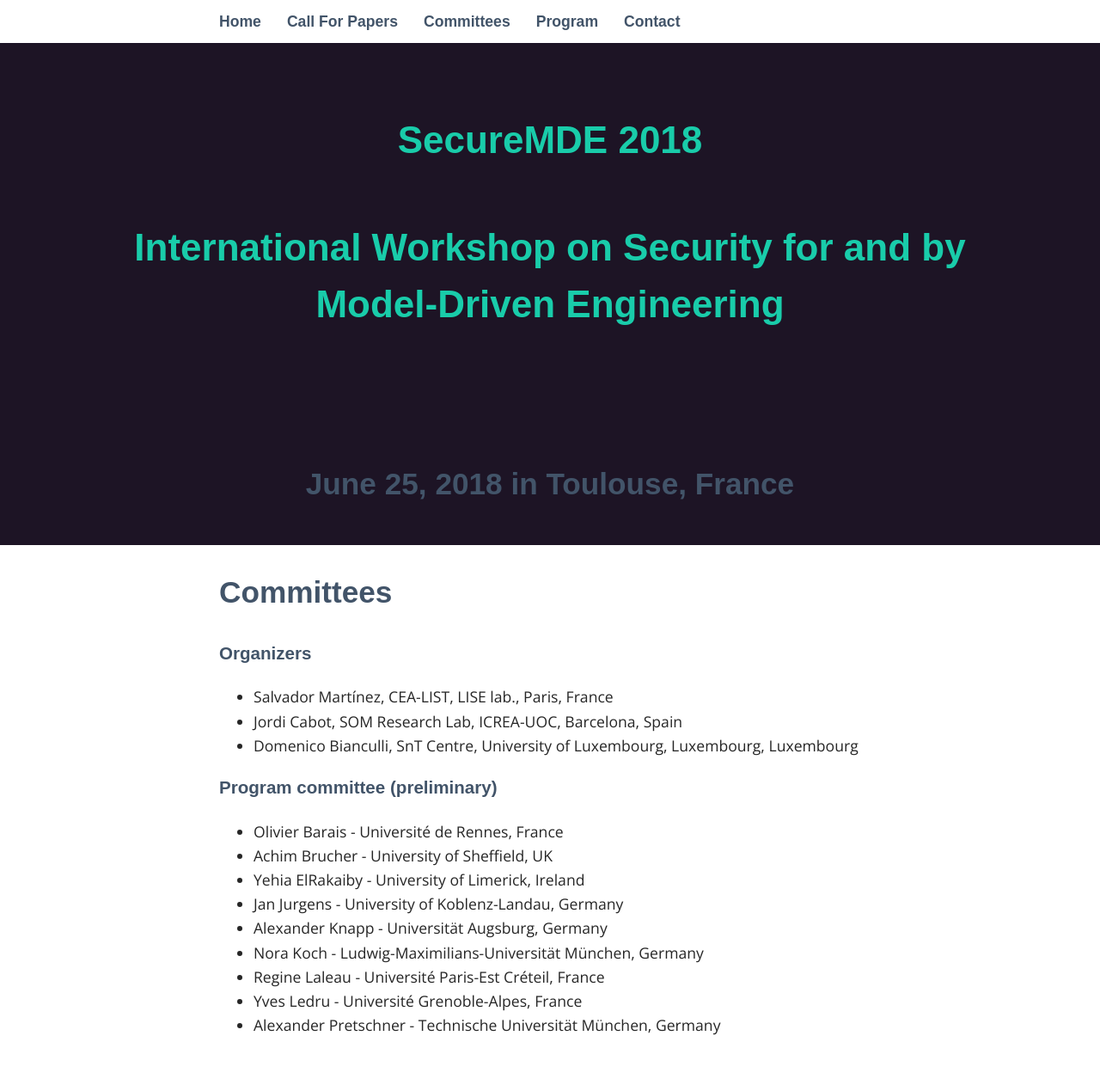
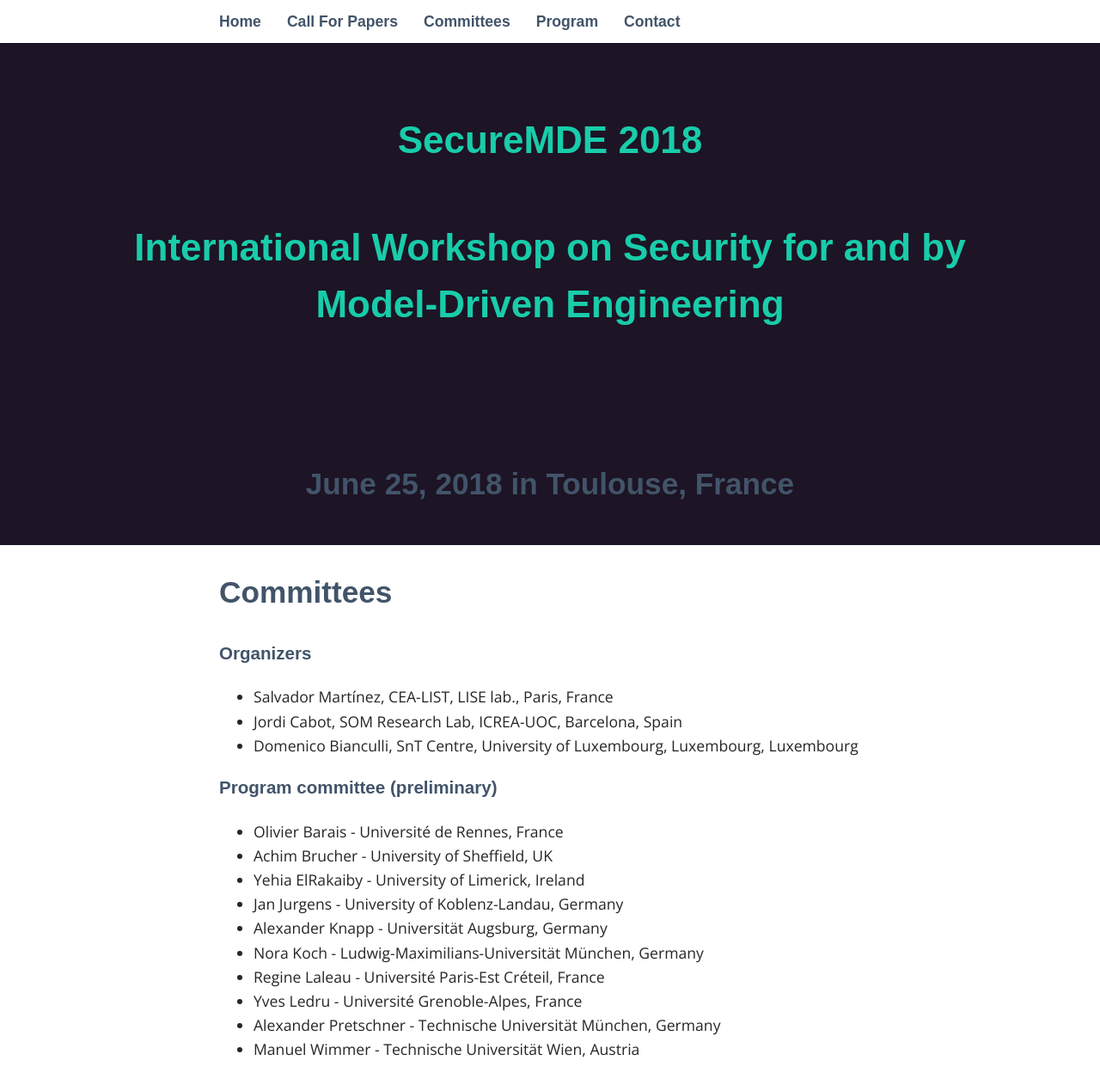
Before and after one commit to modelia/secure-mde-workshop, a Jekyll site: the page built from _pages/02_committees.md, in a window 1280 px wide and 1332 px high. Shown: the top 1269 px of the window at 86% size. Built offline with Jekyll 4.4.1, drawn with Linux system fonts in a browser that asks for light colours; some web fonts are replaced.

Commit message:
adding pc members

```diff
--- a/_pages/02_committees.md
+++ b/_pages/02_committees.md
@@ -21,3 +21,4 @@
  * Regine Laleau - Université Paris-Est Créteil, France
  * Yves Ledru - Université Grenoble-Alpes, France
  * Alexander Pretschner - Technische Universität München, Germany
+ * Manuel Wimmer - Technische Universität Wien, Austria
```
